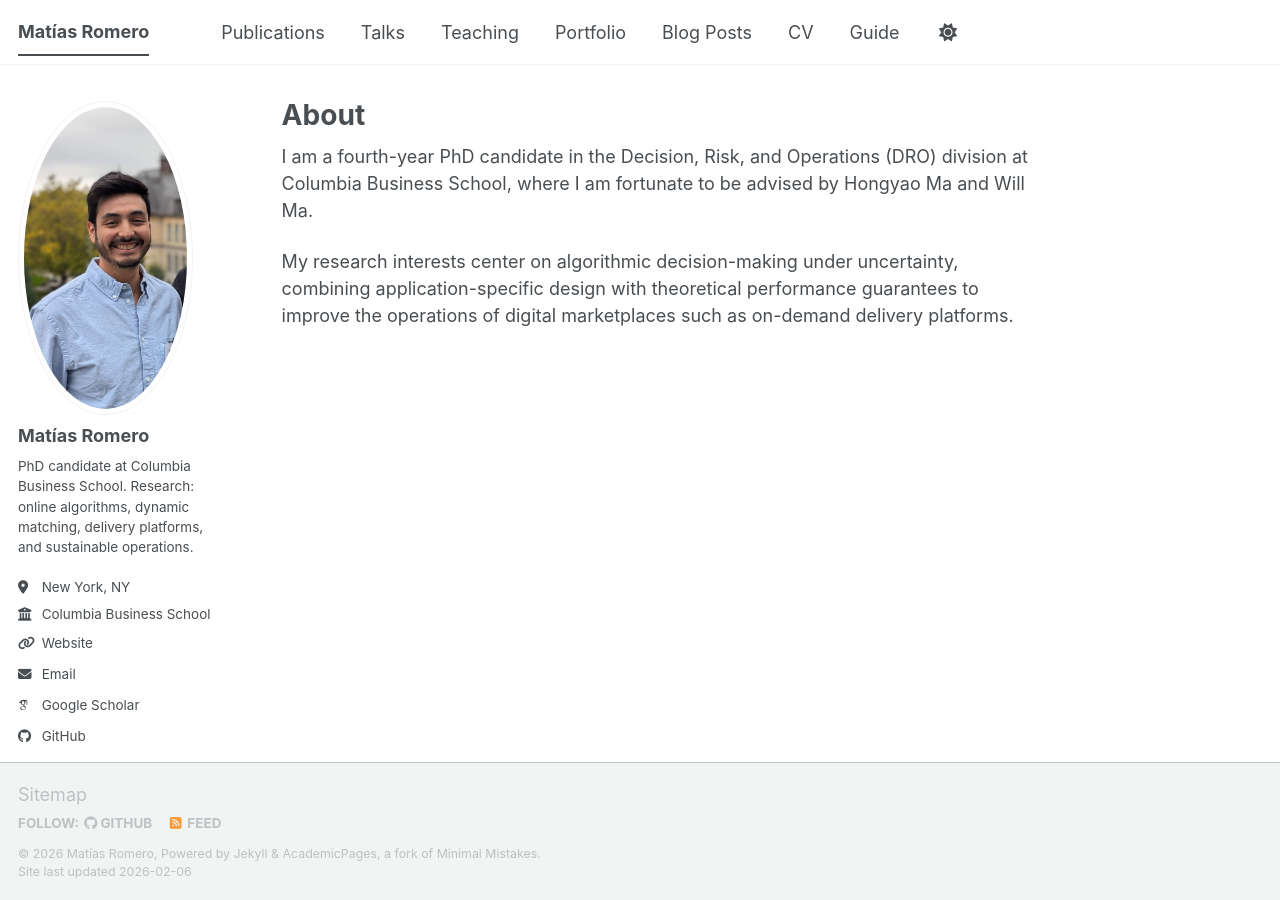
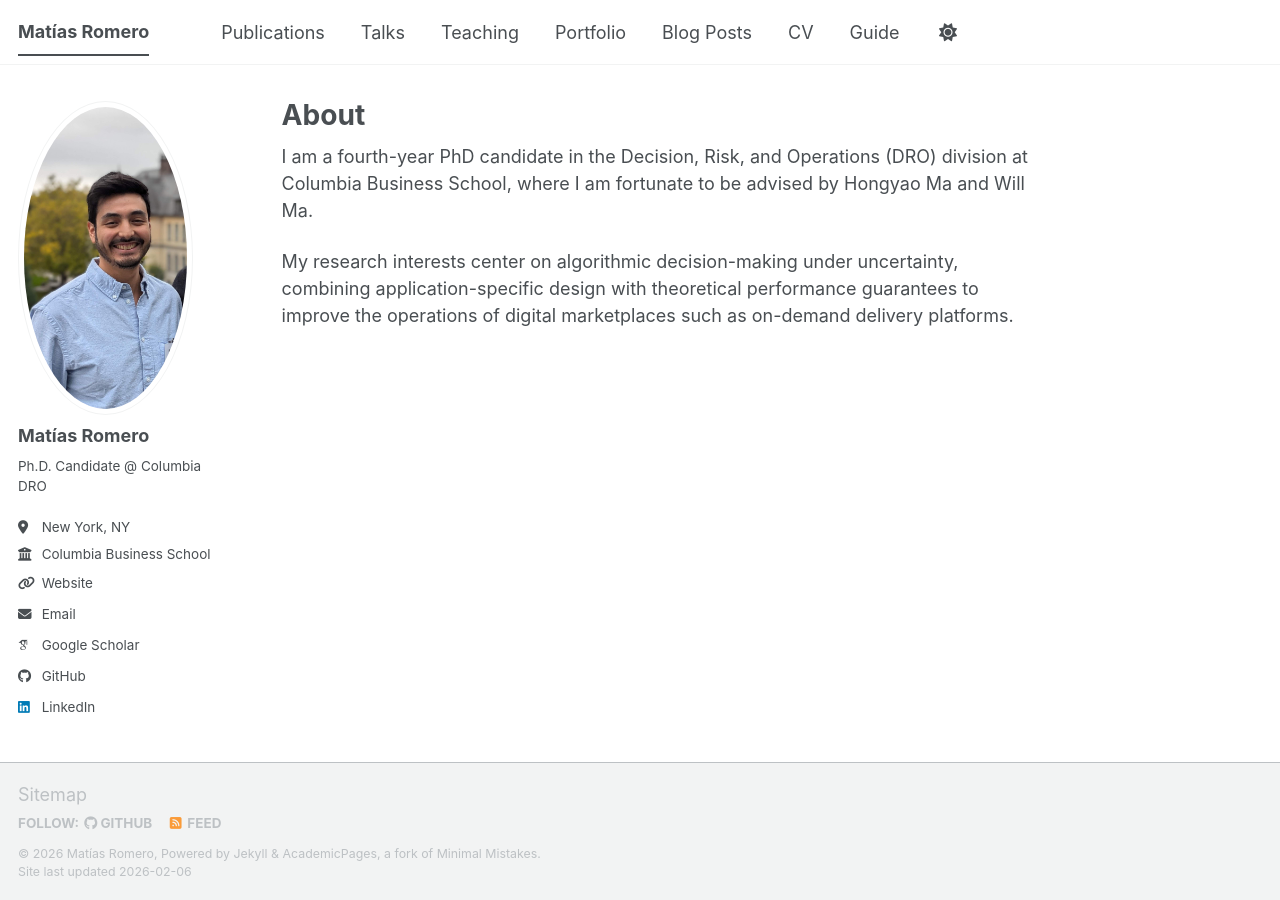
Before and after one commit to MatiRomero/MatiRomero.github.io, a Jekyll site: the page built from _pages/about.md, in a window 1280 px wide. Built offline with Jekyll 4.4.1, drawn with Linux system fonts in a browser that asks for light colours; some web fonts are replaced; a script bundle is joined from its source files by our own code; library files that are not in the unit come from our copies.

Commit message:
Update author bio and social links in config

```diff
--- a/_config.yml
+++ b/_config.yml
@@ -14,16 +14,16 @@ author:
   avatar                 : "matias.jpg"   # put this in /images/ (AcademicPages default)
   name                   : "Matías Romero"
   pronouns               :
-  bio                    : "PhD candidate at Columbia Business School. Research: online algorithms, dynamic matching, delivery platforms, and sustainable operations."
+  bio                    : "Ph.D. Candidate @ Columbia DRO"
   location               : "New York, NY"
   employer               : "Columbia Business School"
-  uri                    : "https://matiromero.github.io"
+  uri                    : ""
   email                  : "mer2262@columbia.edu"
 
   # Academic websites
   academia               :
   arxiv                  :
-  googlescholar          : "https://scholar.google.com/citations?user=PS_CX0AAAAAJ"
+  googlescholar          : "https://scholar.google.com/citations?user=856735oAAAAJ"
   inspire-hep            :
   impactstory            :
   orcid                  :
@@ -53,7 +53,7 @@ author:
   keybase                :
   instagram              :
   lastfm                 :
-  linkedin               :
+  linkedin               : "https://www.linkedin.com/in/mromero27/"
   mastodon               :
   medium                 :
   pinterest              :
```
